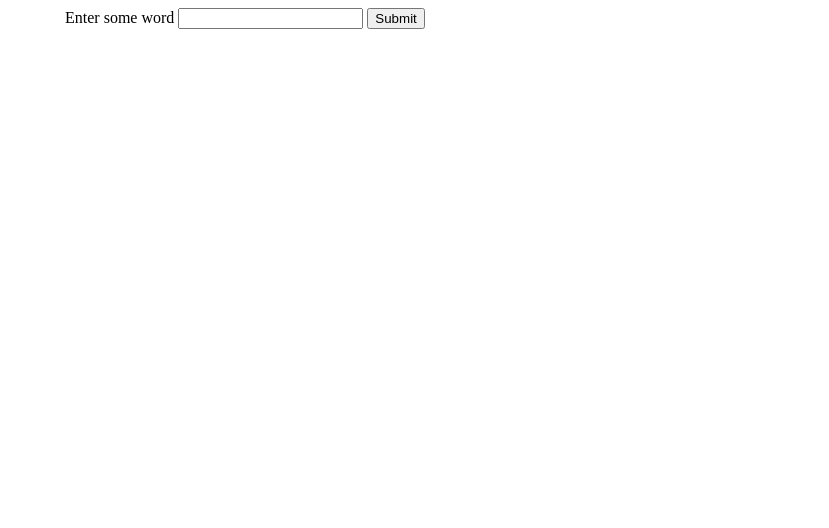
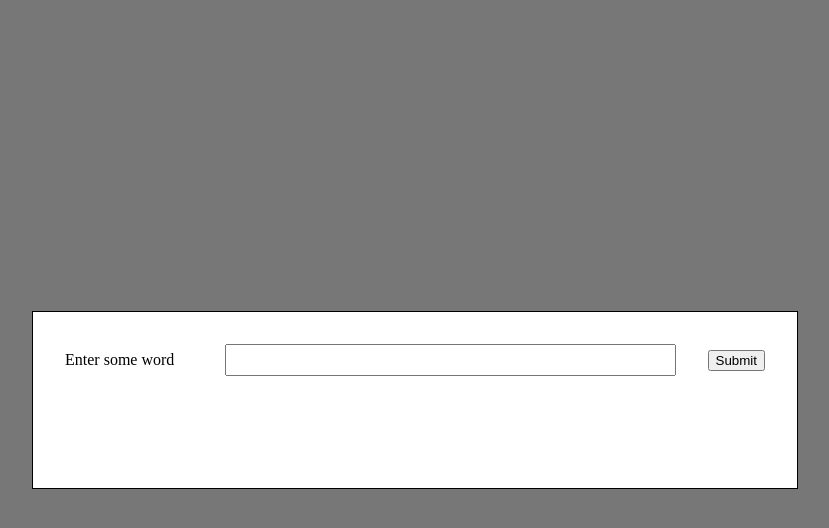
Before and after one commit to mikabytes/alpha-alex, a plain HTML site: page index.html in a window 1280 px wide. Shown: the whole page, without its empty margins (225-1054 px from the left). Drawn offline with Linux system fonts and the light colour scheme.

Commit message:
add makeup

```diff
--- a/index.html
+++ b/index.html
@@ -1,12 +1,20 @@
 <!DOCTYPE html>
 <title>Alex Alpha</title>
-<form style="display: block; width: 100%; max-width: 700px; margin: 0 auto;">
-  <label>
-    Enter some word
-    <input />
-  </label>
-  <input type="submit" />
-  <h1></h1>
+<meta charset="utf-8" />
+<meta
+  name="viewport"
+  content="width=device-width, initial-scale=1, shrink-to-fit=no"
+/>
+<meta name="theme-color" content="#000000" />
+<form style="">
+  <div class="container">
+    <label for="input">
+      Enter some word
+    </label>
+    <input id="input" class="input" />
+    <input type="submit" />
+  </div>
+  <h1>&nbsp;</h1>
 </form>
 
 <script type="module">
@@ -65,3 +73,48 @@
     h1.textContent = words.join(" ")
   })
 </script>
+
+<style>
+  form {
+    padding: 32px;
+    display: block;
+    width: 100%;
+    max-width: 700px;
+    background-color: white;
+    border: 1px solid black;
+  }
+
+  html {
+    height: 100%;
+    width: 100%;
+  }
+
+  body {
+    margin: 0;
+    padding: 0;
+    width: 100%;
+    height: 100%;
+    background-color: #777;
+    display: flex;
+    justify-content: center;
+    align-items: center;
+  }
+
+  .input {
+    margin: 0 32px;
+    width: 100%;
+    height: 32px;
+    box-sizing: border-box;
+  }
+
+  label {
+    display: block;
+    width: 200px;
+  }
+
+  .container {
+    width: 100%;
+    display: flex;
+    align-items: center;
+  }
+</style>
```
